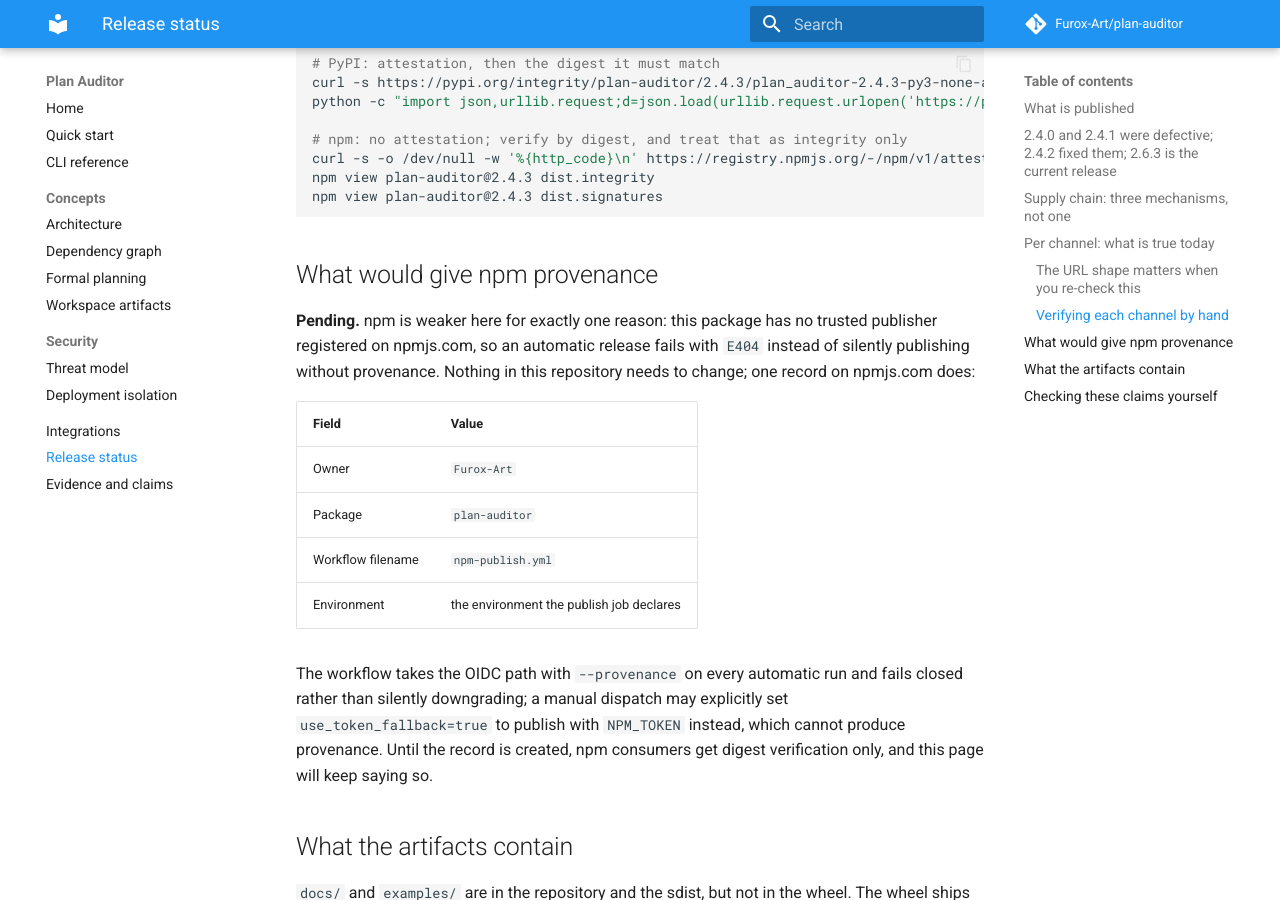
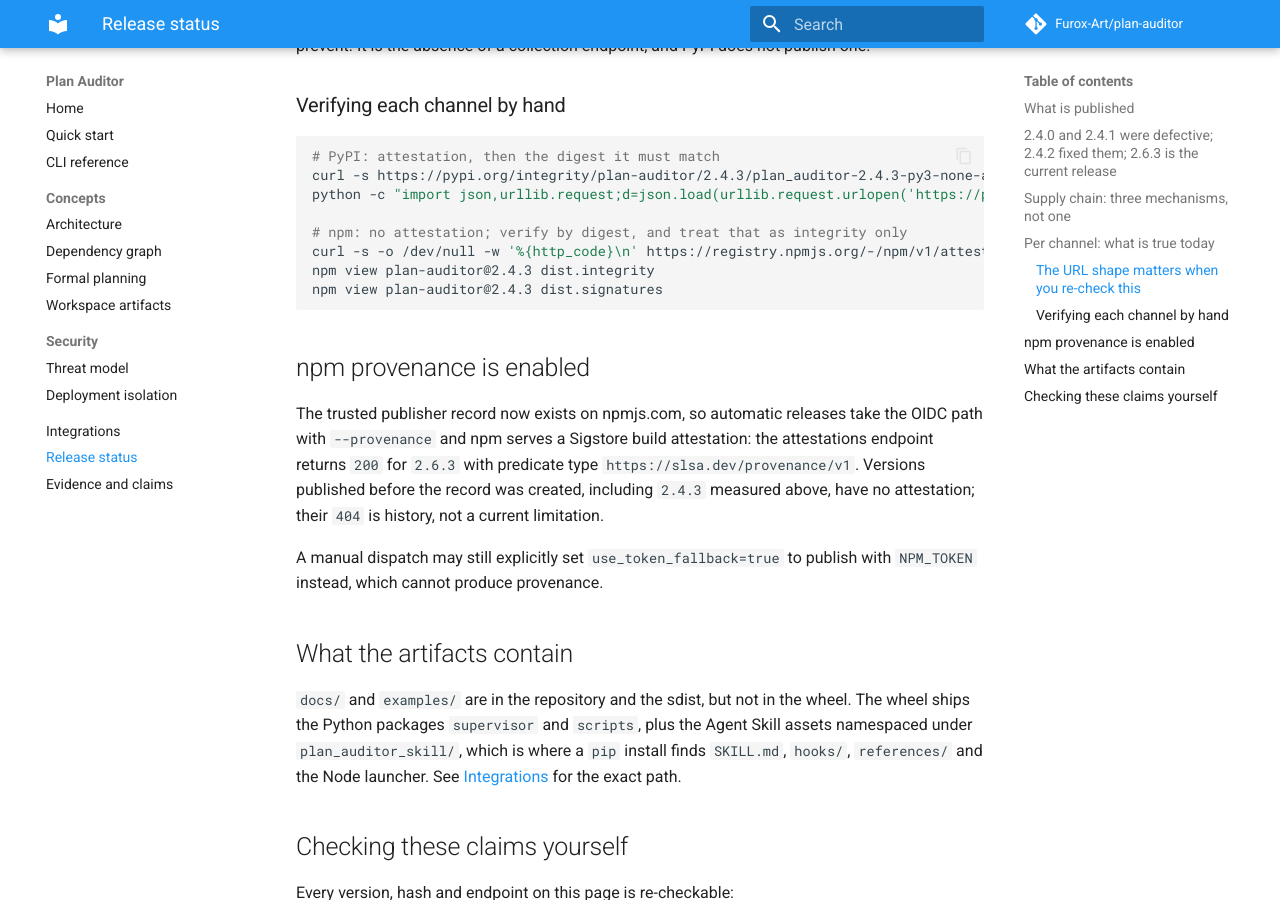
Before and after one commit to Furox-Art/plan-auditor, an MkDocs documentation site: the page built from docs/release-status.md, in a window 1280 px wide and 900 px high, scrolled down 2735 px. Built offline with MkDocs 1.6.1 and Material for MkDocs 9.7.7, drawn with Linux system fonts in a browser that asks for light colours; comment, search, counter and statistics services are not loaded; some of the changed text lies outside the part shown.

Commit message:
docs: state npm's attested 2.6.3 release instead of the old 2.6.2 gap (#67)
npm now serves 2.6.3 with Sigstore SLSA provenance through the trusted
publisher, so the README, SECURITY, docs site and release-status page no
longer describe npm as unattested. The attestation guard pins npm to
2.6.3 and expects 200, and the docs metadata tests assert the positive
status while keeping dist.signatures framed as transport-only.

````diff
--- a/docs/release-status.md
+++ b/docs/release-status.md
@@ -6,9 +6,9 @@ rather than against this repository, and it is the page to re-read before trusti
 version number.
 
 The short version, kept in the README as well: **`2.6.3` is the current release on
-PyPI. npm still serves `2.6.2`.** The npm publish step for `2.6.3` fails with `E404`
-until a trusted publisher or a publish-scoped token is configured; the quick start in
-the README describes the published packages rather than only a checkout.
+both PyPI and npm.** The npm trusted publisher is now registered, so automatic
+publishes take the OIDC path with `--provenance`; the quick start in the README
+describes the published packages rather than only a checkout.
 
 If this page and a registry ever disagree, the registry is right and this page is
 stale.
@@ -57,6 +57,10 @@ Both rows were measured against `2.4.3`.
 | PyPI | **yes** | `https://pypi.org/integrity/plan-auditor/2.4.3/plan_auditor-2.4.3-py3-none-any.whl/provenance` | `200`. in-toto v1 statement, predicate type `https://docs.pypi.org/attestations/publish/v1`, publisher `kind=GitHub`, `repository=Furox-Art/plan-auditor`, `workflow=release.yml`, `environment=pypi`. Subject `sha256` equals the digest PyPI serves. |
 | npm | **no** | `https://registry.npmjs.org/-/npm/v1/attestations/plan-auditor@2.4.3` | `404`. No `provenance` field and no `dist.attestations` in the packument. `dist.signatures` **is** present, and is the transport signature described above. |
 
+For the current release, `2.6.3`, both channels return `200`: PyPI serves the PEP 740
+statement and npm serves a Sigstore statement whose predicate type is
+`https://slsa.dev/provenance/v1`.
+
 ### The URL shape matters when you re-check this
 
 PyPI serves attestations **per file**. The path ends in `/<filename>/provenance`.
@@ -88,25 +92,17 @@ npm view plan-auditor@2.4.3 dist.integrity
 npm view plan-auditor@2.4.3 dist.signatures
 ```
 
-## What would give npm provenance
+## npm provenance is enabled
 
-**Pending.** npm is weaker here for exactly one reason: this package has no trusted
-publisher registered on npmjs.com, so an automatic release fails with `E404` instead
-of silently publishing without provenance. Nothing in this repository needs to change;
-one record on npmjs.com does:
+The trusted publisher record now exists on npmjs.com, so automatic releases take the
+OIDC path with `--provenance` and npm serves a Sigstore build attestation: the
+attestations endpoint returns `200` for `2.6.3` with predicate type
+`https://slsa.dev/provenance/v1`. Versions published before the record was created,
+including `2.4.3` measured above, have no attestation; their `404` is history, not a
+current limitation.
 
-| Field | Value |
-|---|---|
-| Owner | `Furox-Art` |
-| Package | `plan-auditor` |
-| Workflow filename | `npm-publish.yml` |
-| Environment | the environment the publish job declares |
-
-The workflow takes the OIDC path with `--provenance` on every automatic run and fails
-closed rather than silently downgrading; a manual dispatch may explicitly set
-`use_token_fallback=true` to publish with `NPM_TOKEN` instead, which cannot produce
-provenance. Until the record is created, npm consumers get digest verification only,
-and this page will keep saying so.
+A manual dispatch may still explicitly set `use_token_fallback=true` to publish with
+`NPM_TOKEN` instead, which cannot produce provenance.
 
 ## What the artifacts contain
 
````
Also changed, not shown: README.md (+8 -8 lines), SECURITY.md (+1 -1 lines), docs/check_attestation_claims.py (+9 -9 lines), docs/index.md (+3 -2 lines), 1 other file.
